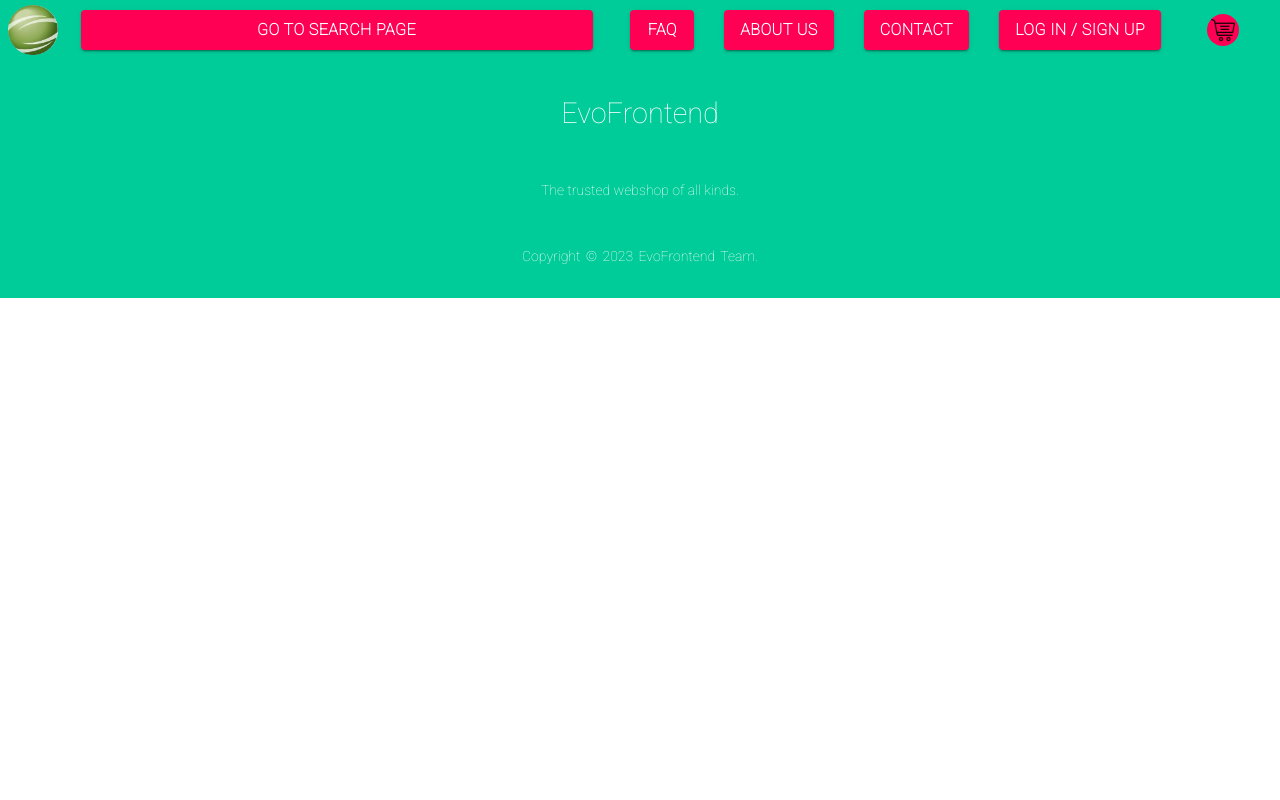
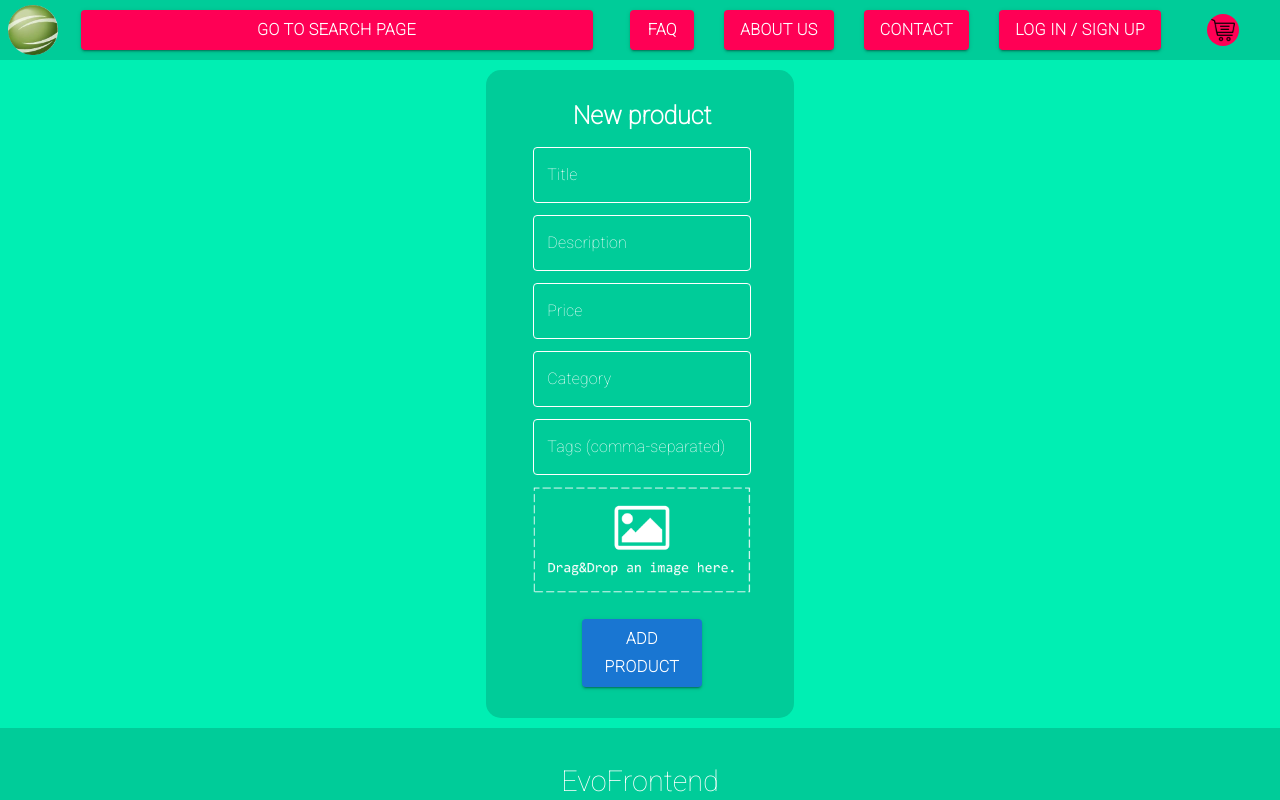
Before and after one commit to KidDarek/evosoft-evoFrontend, a React (Create React App) app: page /AddProduct in a window 1280 px wide. Shown: the top 800 px of the page. Built offline with nearby package versions, Linux system fonts and the light colour scheme; no server answers.

Commit message:
Semi-finished

```diff
--- a/src/App.js
+++ b/src/App.js
@@ -11,6 +11,7 @@ import { styled } from "@mui/material";
 import SearchPage from "./pages/search-page/SearchPage";
 import ShopPage from "./pages/shop-page/ShopPage";
 import CheckoutPage from "./pages/checkout-page/CheckoutPage";
+import AddProductPageWithContext from "./pages/product-page/AddProductPage";
 import { createTheme, ThemeProvider } from "@mui/material/styles";
 
 const StyledFontDiv = styled("div")({
@@ -33,7 +34,6 @@ const MainTheme = createTheme({
     },
   },
   typography: {
-
     button: {
       fontSize: 16,
       fontWeight: 700,
@@ -57,6 +57,7 @@ function App() {
             <Route path="/Checkout" element={<CheckoutPage />} />
             <Route path="/Profile:id" element={<ProfilePage />} />
             <Route path="/Product/:id" element={<ProductPageWithContext />} />
+            <Route path="/AddProduct" element={<AddProductPageWithContext />} />
           </Routes>
         </BrowserRouter>
         <Footer />
--- /dev/null
+++ b/src/pages/product-page/AddProductPage.jsx
@@ -0,0 +1,234 @@
+import { styled } from "@mui/material";
+import React, { useContext, useState } from "react";
+import { TextField } from "@mui/material";
+import {
+  ProductContext,
+  ProductContextProvider,
+} from "../../context-providers/ProductContext";
+import MUIButton from "@mui/material/Button";
+import { IconButton, Snackbar } from "@mui/material";
+
+const StyledPageDiv = styled("div")({
+  display: "flex",
+  alignItems: "center",
+  justifyContent: "center",
+  height: "100%",
+  padding: "10px 25px 10px 25px",
+  backgroundColor: "#00EFB3",
+});
+
+const StyledTable = styled("table")({
+  width: "25%",
+  height: "auto",
+  background: "#00cc99",
+  borderRadius: "15px",
+  color: "white",
+  padding: "20px 20px 20px 24px",
+  fontWeight: "bold",
+  textAlign: "center",
+  borderSpacing: "10px",
+});
+
+const StyledTextField = styled(TextField)({
+  "& .MuiInputBase-input": {
+    color: "white",
+  },
+  "& .MuiInputLabel-root": {
+    color: "white",
+  },
+  "& .MuiOutlinedInput-root": {
+    "& fieldset": {
+      borderColor: "white",
+    },
+    "&:hover fieldset": {
+      borderColor: "white",
+    },
+    "&.Mui-focused fieldset": {
+      borderColor: "white",
+    },
+  },
+  variant: "outlined",
+  width: "90%",
+});
+
+const StyledTitle = styled("div")({
+  fontSize: "25px",
+  paddingBottom: "5px",
+});
+
+const StyledImage = styled("img")({
+  alt: "Uploaded",
+  maxWidth: "90%",
+  maxHeight: "45%",
+});
+
+const AddProductPage = () => {
+  const [openSnack, setOpenSnack] = React.useState(false);
+
+  const handleSnackOpen = () => {
+    setOpenSnack(true);
+  };
+
+  const handleSnackClose = () => {
+    setOpenSnack(false);
+  };
+
+  const snackAction = (
+    <React.Fragment>
+      <MUIButton
+        color="red"
+        size="small"
+        variant="contained"
+        onClick={handleSnackClose}
+      >
+        Close
+      </MUIButton>
+      <IconButton
+        size="small"
+        aria-label="close"
+        color="inherit"
+        onClick={handleSnackClose}
+      ></IconButton>
+    </React.Fragment>
+  );
+
+  const [image, setImage] = useState(null);
+
+  function handleDragEnter(e) {
+    e.preventDefault();
+  }
+
+  function handleDragOver(e) {
+    e.preventDefault();
+  }
+
+  function handleDragLeave(e) {
+    e.preventDefault();
+  }
+
+  function handleDrop(e) {
+    e.preventDefault();
+    const file = e.dataTransfer.files[0];
+    setImage(file);
+  }
+
+  const { addProduct } = useContext(ProductContext);
+
+  const addNewProduct = async () => {
+    const titleField = document.getElementById("TitleField");
+    const descriptionField = document.getElementById("DescriptionField");
+    const priceField = document.getElementById("PriceField");
+    const categoryField = document.getElementById("CategoryField");
+    const tagsField = document.getElementById("TagsField");
+
+    const title = titleField.value;
+    const description = descriptionField.value;
+    const price = priceField.value;
+    const category = categoryField.value;
+    const tags = tagsField.value.split(", ");
+
+    if (title === "" || description === "" || price === "" || category === "") {
+      return;
+    }
+
+    await addProduct({
+      title: title,
+      imageUri: URL.createObjectURL(image),
+      body: description,
+      price: price,
+      category: category,
+      tags: tags,
+    });
+    handleSnackOpen();
+  };
+
+  return (
+    <>
+      <StyledPageDiv>
+        <StyledTable>
+          <tbody>
+            <tr>
+              <td>
+                <StyledTitle>New product</StyledTitle>
+              </td>
+            </tr>
+            <tr>
+              <td>
+                <StyledTextField label="Title" id="TitleField" />
+              </td>
+            </tr>
+            <tr>
+              <td>
+                <StyledTextField label="Description" id="DescriptionField" />
+              </td>
+            </tr>
+            <tr>
+              <td>
+                <StyledTextField label="Price" type="number" id="PriceField" />
+              </td>
+            </tr>
+            <tr>
+              <td>
+                <StyledTextField label="Category" id="CategoryField" />
+              </td>
+            </tr>
+            <tr>
+              <td>
+                <StyledTextField
+                  label="Tags (comma-separated)"
+                  id="TagsField"
+                />
+              </td>
+            </tr>
+            <tr>
+              <td>
+                <div
+                  onDragEnter={handleDragEnter}
+                  onDragOver={handleDragOver}
+                  onDragLeave={handleDragLeave}
+                  onDrop={handleDrop}
+                >
+                  {image ? (
+                    <StyledImage src={URL.createObjectURL(image)} />
+                  ) : (
+                    <StyledImage
+                      src="/images/dragAndDrop.png"
+                      alt="Drag&Drop an image here."
+                    />
+                  )}
+                </div>
+              </td>
+            </tr>
+            <tr>
+              <td>
+                <MUIButton
+                  variant="contained"
+                  style={{ width: "50%", marginTop: "10px" }}
+                  onClick={addNewProduct}
+                >
+                  {" "}
+                  Add product{" "}
+                </MUIButton>
+              </td>
+            </tr>
+          </tbody>
+        </StyledTable>
+        <Snackbar
+          open={openSnack}
+          autoHideDuration={6000}
+          onClose={handleSnackClose}
+          message="Product added!"
+          action={snackAction}
+        />
+      </StyledPageDiv>
+    </>
+  );
+};
+
+const AddProductPageWithContext = () => (
+  <ProductContextProvider>
+    <AddProductPage />
+  </ProductContextProvider>
+);
+
+export default AddProductPageWithContext;
--- a/src/pages/search-page/Filter.jsx
+++ b/src/pages/search-page/Filter.jsx
@@ -2,6 +2,8 @@ import React, { useContext } from "react";
 import Slider from "@mui/material/Slider";
 import { styled, Chip, Checkbox } from "@mui/material";
 import TextField from "@mui/material/TextField";
+import { useNavigate } from "react-router-dom";
+import MUIButton from "@mui/material/Button";
 import {
   ProductContext,
   ProductContextProvider,
@@ -61,6 +63,10 @@ const Filter = (props) => {
   } = props;
 
   const { products } = useContext(ProductContext);
+  const navigateToAddProductPage = () => {
+    navigate(`/AddProduct`);
+  };
+  const navigate = useNavigate();
 
   // Get all distinct tags from products
   const setTags = new Set();
@@ -207,6 +213,16 @@ const Filter = (props) => {
               />
             </StyledDivWithPadding>
           </div>
+          {/*New product*/}
+          <StyledDivWithPadding>
+            <MUIButton
+              variant="contained"
+              onClick={() => navigateToAddProductPage()}
+            >
+              {" "}
+              Add new product{" "}
+            </MUIButton>
+          </StyledDivWithPadding>
         </StyledFilterHider>
       </StyledFilterBox>
     </ProductContextProvider>
```
Also changed, not shown: public/Images/dragAndDrop.png (added).
